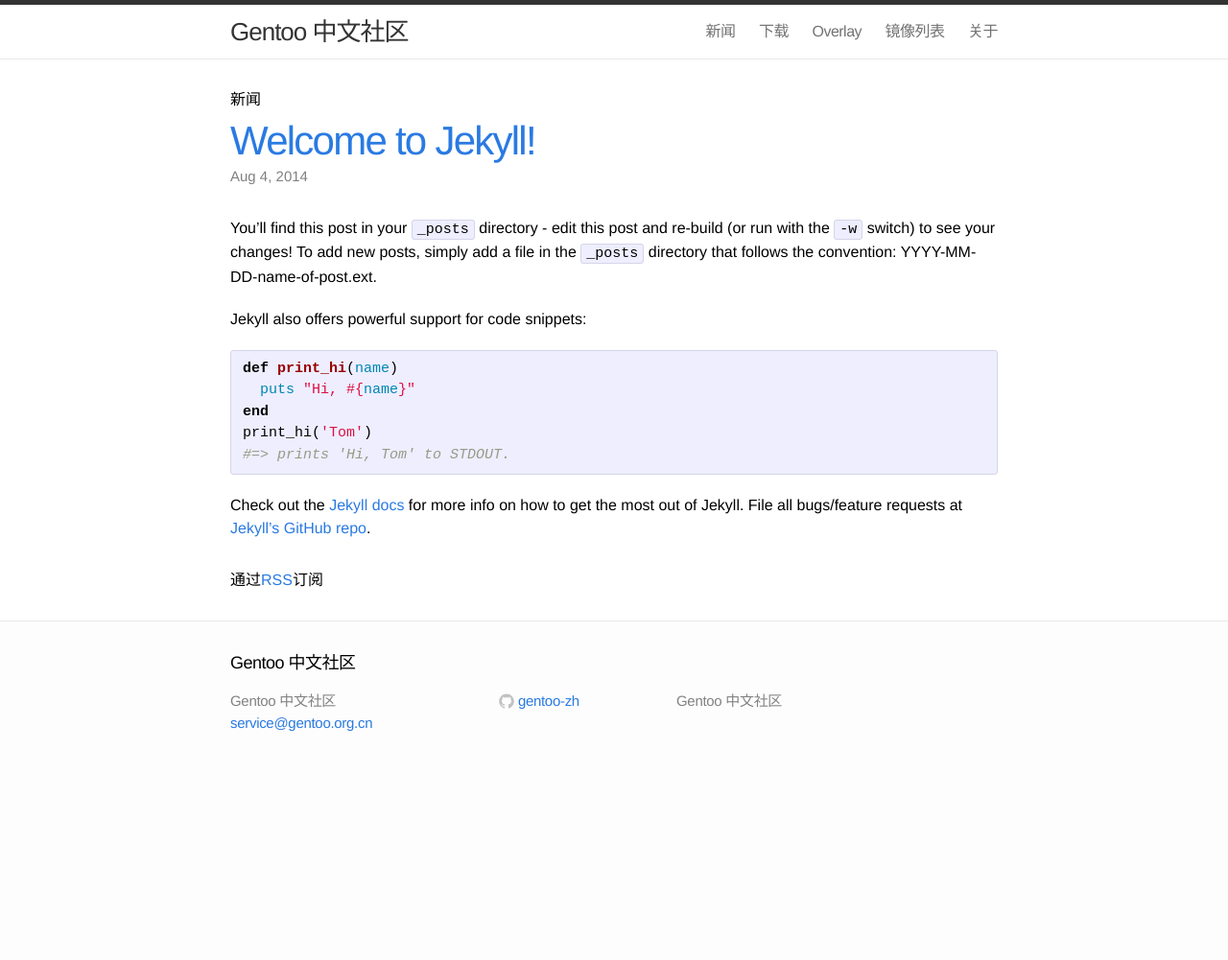
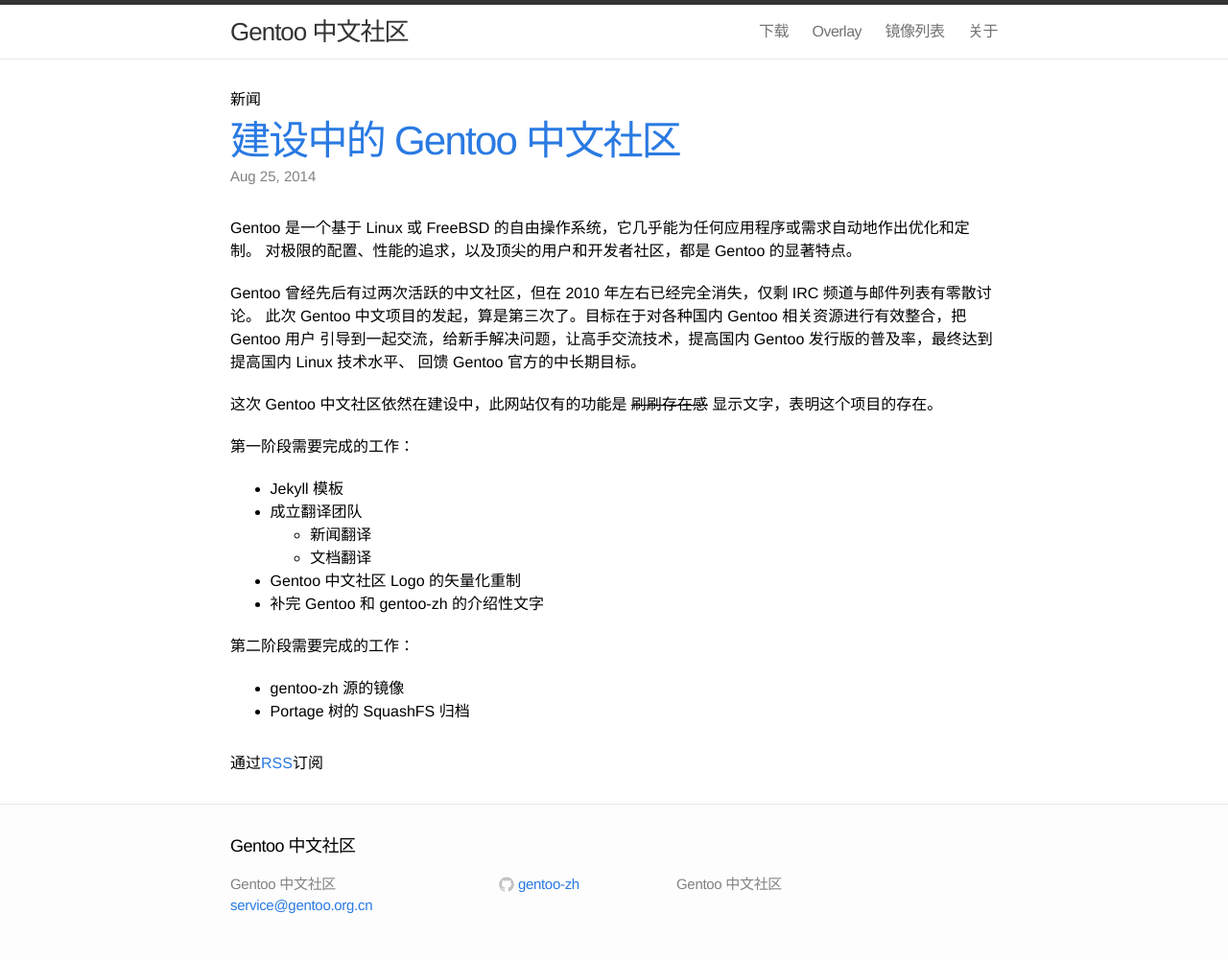
Before and after one commit to Gentoo-zh/gentoo-zh-jekyll, a Jekyll site: the page built from index.html, in a window 1280 px wide. Shown: the whole page at 96% size. Built offline with Jekyll 4.4.1, drawn with Linux system fonts in a browser that asks for light colours; before the commit the page ends 900 px from its top, so only the background shows below that.

Commit message:
convert news as post.

```diff
--- a/_posts/2014-08-04-welcome-to-jekyll.markdown
+++ /dev/null
@@ -1,24 +0,0 @@
----
-layout: post
-title:  "Welcome to Jekyll!"
-date:   2014-08-04 09:28:11
-categories: jekyll update
----
-
-You'll find this post in your `_posts` directory - edit this post and re-build (or run with the `-w` switch) to see your changes!
-To add new posts, simply add a file in the `_posts` directory that follows the convention: YYYY-MM-DD-name-of-post.ext.
-
-Jekyll also offers powerful support for code snippets:
-
-{% highlight ruby %}
-def print_hi(name)
-  puts "Hi, #{name}"
-end
-print_hi('Tom')
-#=> prints 'Hi, Tom' to STDOUT.
-{% endhighlight %}
-
-Check out the [Jekyll docs][jekyll] for more info on how to get the most out of Jekyll. File all bugs/feature requests at [Jekyll's GitHub repo][jekyll-gh].
-
-[jekyll-gh]: https://github.com/jekyll/jekyll
-[jekyll]:    http://jekyllrb.com
--- a/01news.md
+++ b/_posts/2014-08-24-gentoo-zh-community-under-construction.markdown
@@ -1,8 +1,8 @@
 ---
 layout: post
-title: 新闻
-permalink: /news/
-redirect_from: "/"
+title:  "建设中的 Gentoo 中文社区"
+date:   2014-08-25 17:53:19
+categories: website community
 ---
 
 Gentoo 是一个基于 Linux 或 FreeBSD 的自由操作系统，它几乎能为任何应用程序或需求自动地作出优化和定制。
```
